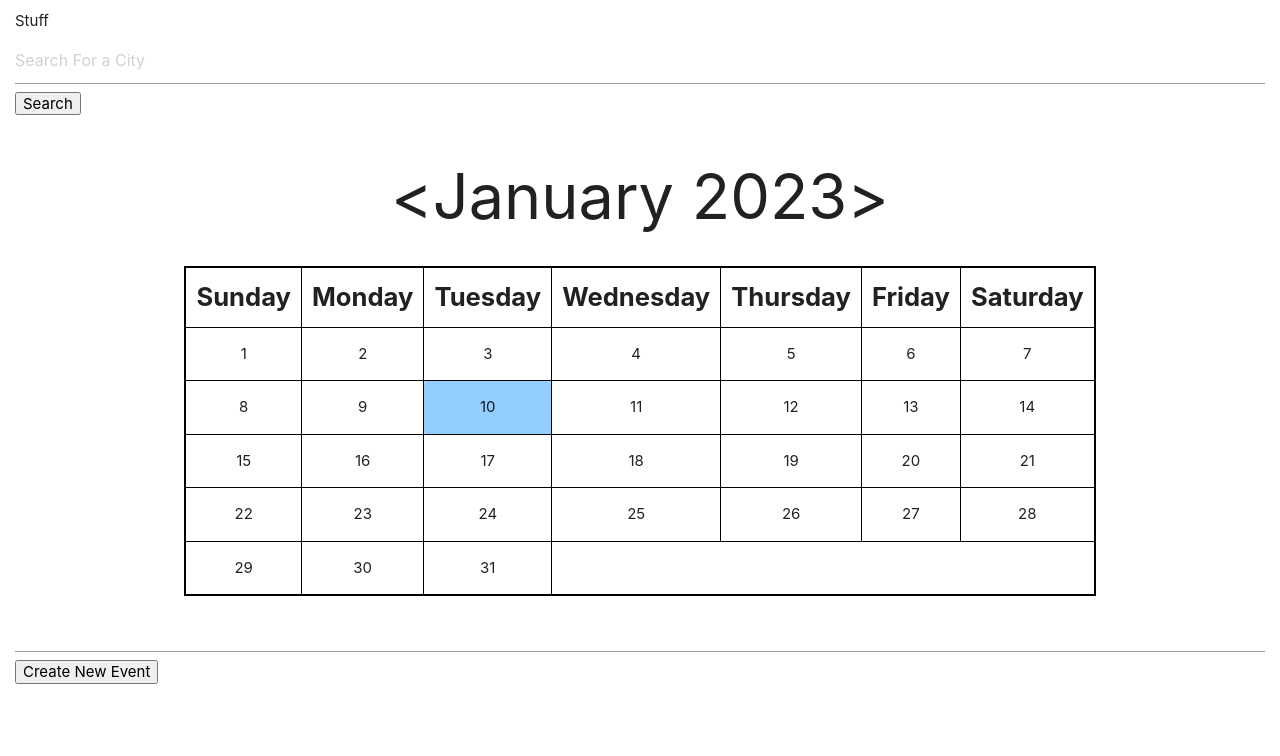
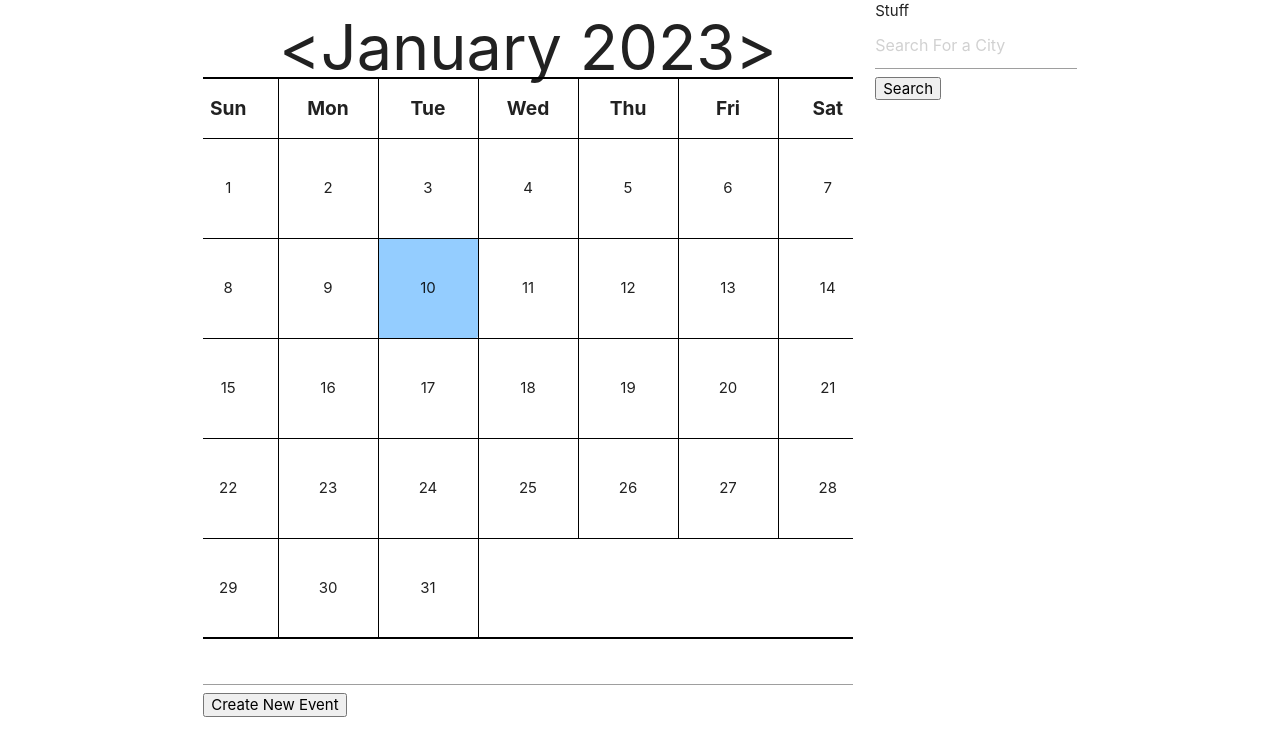
Before and after one commit to acarter867/Entertained, a plain HTML site: page index.html in a window 1280 px wide. Drawn offline with nearby package versions, Linux system fonts and the light colour scheme.

Commit message:
css stuff

```diff
--- a/assets/CSS/style.css
+++ b/assets/CSS/style.css
@@ -1,5 +1,9 @@
-*{
-    margin: 5px;
+.container {
+
+}
+
+h1 {
+    line-height: 10px;
 }
 
 .month{
@@ -10,6 +14,7 @@
 .days{
     display: flex;
     justify-content: center;
+    overflow-x: scroll;
 }
 
 #calendar-table{
@@ -18,6 +23,7 @@
 
 td{
     text-align: center;
+    height: 100px;
 }
 
 .has-date:hover{
@@ -30,11 +36,11 @@ td{
 }
 
 th{
-    font-size: 2vw;
+    font-size: 1.5vw;
     border-right: 1px solid black;
     border-bottom: 1px solid black;
-    padding: 10px;
-    width: 1000px;
+    padding: 15px;
+    min-width: 100px;
 }
 
 table {
--- a/index.html
+++ b/index.html
@@ -8,42 +8,49 @@
     <link rel="stylesheet" href="./assets/CSS/style.css">
   </head>
   <body>
-    <div class="events">
-      <div class="random-event">
-        Stuff
-      </div>
-      <div class="seat-geek">
-       <input type="text" placeholder="Search For a City" id="txt-search">
-       <button class="btn-city-search" id="city-search">Search</button>
-      </div>
-    </div>
-      <div class="calendar">
+    <div class="container">
+    <div class="row">
+      <div class="calendar col l9">
         <div class="month">
             <h1 class="arrow" id="left-arrow">&lt</h1>
             <h1 id="month">month</h1>
             <h1 class="arrow" id="right-arrow">&gt</h1>
         </div>
+
         <div class="days">
             <table id="calendar-table" class="centered">
               <thead>
                 <tr id="weekdays">
-                    <th>Sunday</th>
-                    <th>Monday</th>
-                    <th>Tuesday</th>
-                    <th>Wednesday</th>
-                    <th>Thursday</th>
-                    <th>Friday</th>
-                    <th class="no-border">Saturday</th>
+                    <th>Sun</th>
+                    <th>Mon</th>
+                    <th>Tue</th>
+                    <th>Wed</th>
+                    <th>Thu</th>
+                    <th>Fri</th>
+                    <th class="no-border">Sat</th>
                 </tr>
                 </thead>
                 <tbody></tbody>
             </table>
         </div>
+
+
         <div class="new-event">
           <input type="text" id="txt-new-event">
           <button id="create-event">Create New Event</button>
         </div>
       </div>
+      <div class="events col l3">
+        <div class="random-event">
+          Stuff
+        </div>
+        <div class="seat-geek">
+         <input type="text" placeholder="Search For a City" id="txt-search">
+         <button class="btn-city-search" id="city-search">Search</button>
+        </div>
+      </div>
+    </div>
+  </div>
       <script src="https://cdnjs.cloudflare.com/ajax/libs/materialize/1.0.0/js/materialize.min.js"></script>
    <script src="./assets/JavaScript/script.js"></script>
   </body>
```
